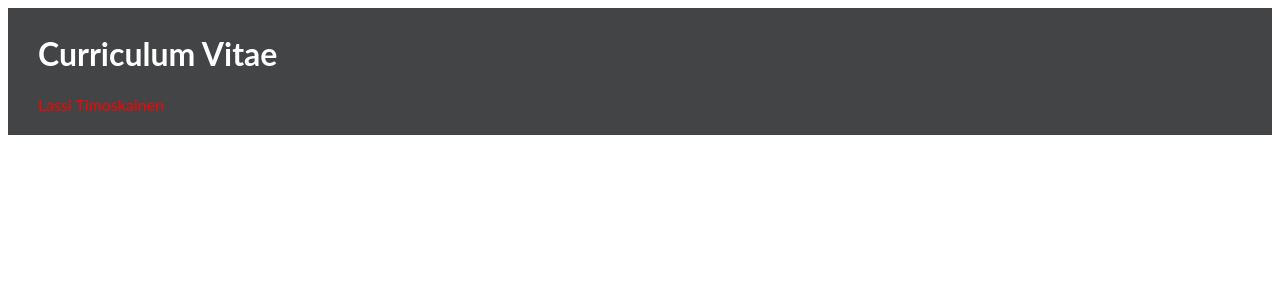
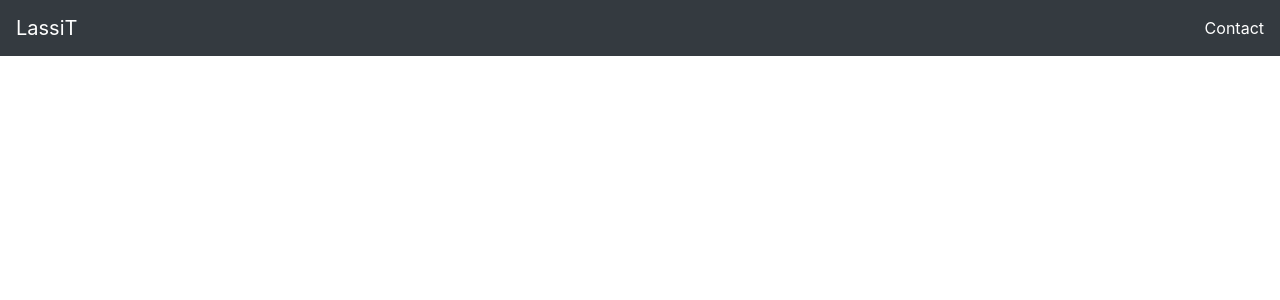
Before and after one commit to Lassi-T/CV-Website, a React (Create React App) app: page / in a window 1280 px wide. Shown: the top 300 px of the page. Built offline with nearby package versions, Linux system fonts and the light colour scheme.

Commit message:
Changed the heder to a reactboostrap navbar

```diff
--- a/package.json
+++ b/package.json
@@ -6,7 +6,9 @@
     "@testing-library/jest-dom": "^4.2.4",
     "@testing-library/react": "^9.5.0",
     "@testing-library/user-event": "^7.2.1",
+    "bootstrap": "^4.5.0",
     "react": "^16.13.1",
+    "react-bootstrap": "^1.3.0",
     "react-dom": "^16.13.1",
     "react-scripts": "3.4.1"
   },
--- a/public/index.html
+++ b/public/index.html
@@ -9,6 +9,9 @@
       name="description"
       content="Web site created using create-react-app"
     />
+    <link rel="stylesheet" href="https://fonts.googleapis.com/css?family=Roboto:300,400,500,700&display=swap" />
+    <link rel="stylesheet" href="https://fonts.googleapis.com/icon?family=Material+Icons" />
+
     <link rel="apple-touch-icon" href="%PUBLIC_URL%/logo192.png" />
     <!--
       manifest.json provides metadata used when your web app is installed on a
@@ -29,15 +32,6 @@
   <body>
     <noscript>You need to enable JavaScript to run this app.</noscript>
     <div id="root"></div>
-    <!--
-      This HTML file is a template.
-      If you open it directly in the browser, you will see an empty page.
 
-      You can add webfonts, meta tags, or analytics to this file.
-      The build step will place the bundled scripts into the <body> tag.
-
-      To begin the development, run `npm start` or `yarn start`.
-      To create a production bundle, use `npm run build` or `yarn build`.
-    -->
   </body>
 </html>
--- a/src/App.js
+++ b/src/App.js
@@ -1,11 +1,12 @@
 import React from 'react'
-import Header from './components/Header'
+import NavBar from './components/NavBar'
+import 'bootstrap/dist/css/bootstrap.min.css'
 import './App.css'
 
 const App = () => {
   return (
-    <div className='App'>
-       <Header />
+    <div className='body'>
+      <NavBar />
     </div>
   )
 }
--- a/src/components/Header.css
+++ /dev/null
@@ -1,12 +0,0 @@
-.Header {
-    box-sizing: border-box;
-    width: 100%;
-    display: flex;
-    justify-content: left;
-    padding: 5px;
-    padding-left: 30px;
-    margin-bottom: 10px;
-    background-color: #434445;
-    color: #fff;
-    font-family: Lato;
-}
--- a/src/components/Header.js
+++ /dev/null
@@ -1,15 +0,0 @@
-import React from 'react'
-import './Header.css'
-
-const Header = () => {
-    return (
-        <div className='Header'>
-            <header>
-                <h1>Curriculum Vitae</h1>
-                <p style={{color: 'red'}}>Lassi Timoskainen</p>
-            </header>
-        </div>
-    )
-}
-
-export default Header
--- /dev/null
+++ b/src/components/NavBar.js
@@ -0,0 +1,18 @@
+import React from 'react'
+import { Navbar } from 'react-bootstrap'
+
+const NavBar = () => {
+    return(
+        <Navbar bg='dark' variant='dark'>
+            <Navbar.Brand href='#home'>LassiT</Navbar.Brand>
+            <Navbar.Toggle />
+            <Navbar.Collapse className="justify-content-end">
+                <Navbar.Text>
+                    <a href="#contact">Contact</a>
+                </Navbar.Text>
+            </Navbar.Collapse>
+        </Navbar>
+    )
+}
+
+export default NavBar
```
Also changed, not shown: 1 other file (tests, documents, lock files or other folders).
